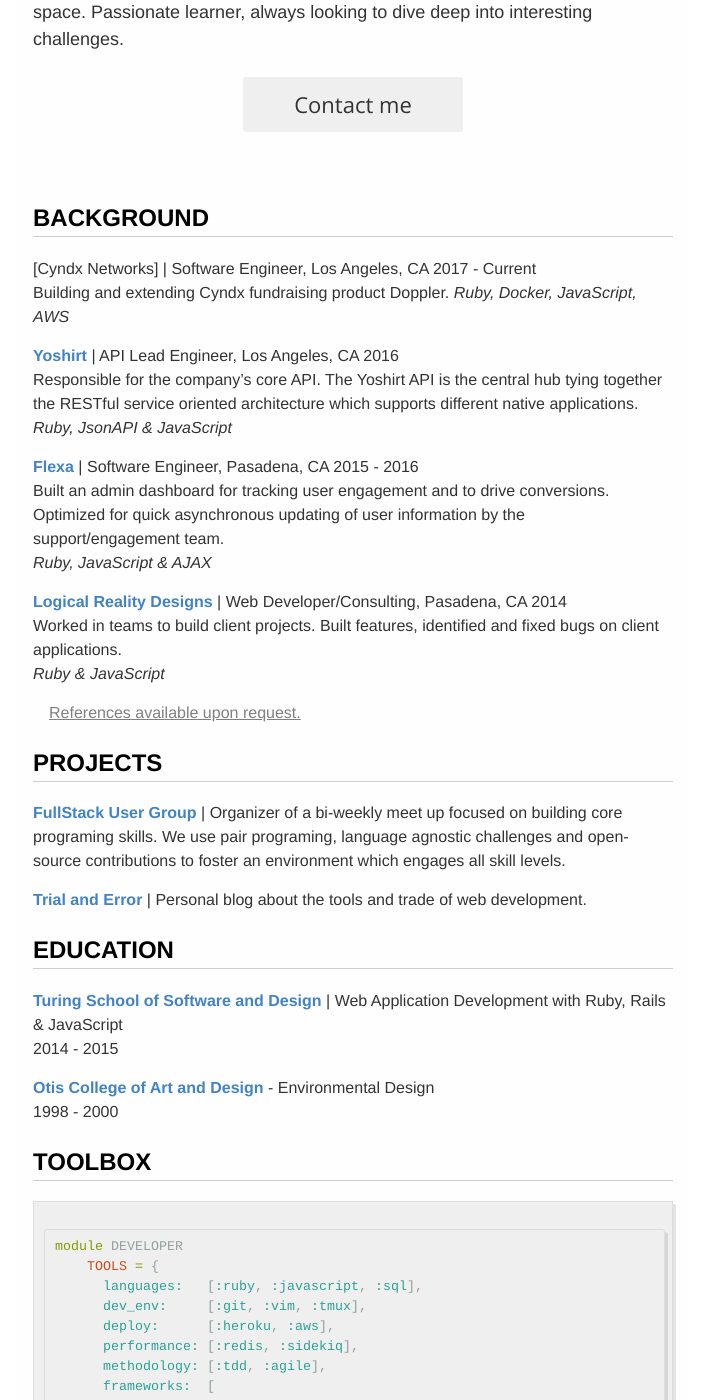
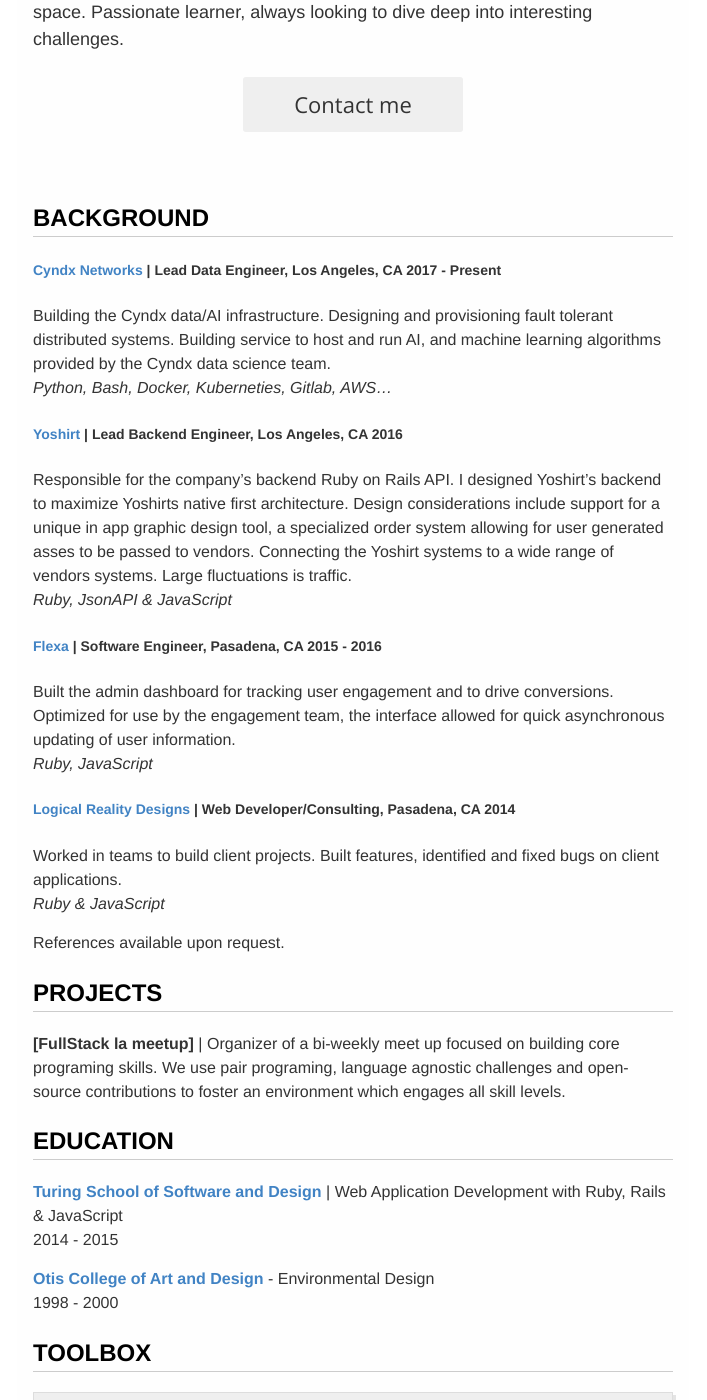
Before and after one commit to kpearson/resume, a Jekyll site: the page built from index.md, in a window 1280 px wide and 1400 px high, scrolled down 355 px. Shown: the whole window, without its empty margins (287-994 px from the left). Built offline with Jekyll 4.4.1, drawn with Linux system fonts in a browser that asks for light colours; nearby versions of some CDN libraries; some of the changed text lies outside the part shown.

Commit message:
Update Cyndx info

````diff
--- a/_includes/resume.md
+++ b/_includes/resume.md
@@ -1,24 +1,35 @@
 BACKGROUND
 ----------
 
-[Cyndx Networks] | Software Engineer, Los Angeles, CA 2017 - Current
-Building and extending Cyndx fundraising product Doppler.
-_Ruby, Docker, JavaScript, AWS_
+##### [Cyndx Networks] | Lead Data Engineer, Los Angeles, CA 2017 - Present
+Building the Cyndx data/AI infrastructure. Designing and provisioning fault
+tolerant distributed systems. Building service to host and run AI, and machine
+learning algorithms provided by the Cyndx data science team.
+_Python, Bash, Docker, Kuberneties, Gitlab, AWS..._
 
-__[Yoshirt]__ | API Lead Engineer, Los Angeles, CA 2016
-Responsible for the company's core API. The Yoshirt API is the central hub tying together the RESTful service oriented architecture which supports different native applications.
+##### [Yoshirt] | Lead Backend Engineer, Los Angeles, CA 2016
+Responsible for the company's backend Ruby on Rails API. I designed Yoshirt's
+backend to maximize Yoshirts native first architecture. Design considerations
+include support for a unique in app graphic design tool, a specialized order
+system allowing for user generated asses to be passed to vendors. Connecting
+the Yoshirt systems to a wide range of vendors systems. Large fluctuations is
+traffic.
 _Ruby, JsonAPI & JavaScript_
 
-__[Flexa]__ | Software Engineer, Pasadena, CA 2015 - 2016
-Built an admin dashboard for tracking user engagement and to drive conversions. Optimized for quick asynchronous updating of user information by the support/engagement team.
-_Ruby, JavaScript & AJAX_
+##### [Flexa] | Software Engineer, Pasadena, CA 2015 - 2016
+Built the admin dashboard for tracking user engagement and to drive conversions.
+Optimized for use by the engagement team, the interface allowed for quick
+asynchronous updating of user information.
+_Ruby, JavaScript_
 
-__[Logical Reality Designs]__ | Web Developer/Consulting, Pasadena, CA 2014
-Worked in teams to build client projects. Built features, identified and fixed bugs on client applications.
+##### [Logical Reality Designs] | Web Developer/Consulting, Pasadena, CA 2014
+Worked in teams to build client projects. Built features, identified and fixed
+bugs on client applications.
 _Ruby & JavaScript_
 
->References available upon request.
+References available upon request.
 
+[Cyndx Networks]:          http://bit.ly/2Mp3VHE
 [Yoshirt]:                 http://bit.ly/yo-shirt
 [Flexa]:                   http://bit.ly/flexa-inc
 [Logical Reality Designs]: http://bit.ly/lrddesign
@@ -26,16 +37,12 @@
 PROJECTS
 --------
 
-__[FullStack User Group]__ \| Organizer of a bi-weekly meet up focused on
+__[FullStack la meetup]__ \| Organizer of a bi-weekly meet up focused on
  building core programing skills. We use pair programing, language agnostic
  challenges and open-source contributions to foster an environment which
  engages all skill levels.
 
-__[Trial and Error]__ \| Personal blog about the tools and trade of web
- development.
-
 [FullStack User Group]: http://bit.ly/fullstack-meetup
-[Trial and Error]:      http://bit.ly/trial-error
 
 EDUCATION
 ---------
@@ -55,11 +62,8 @@
 ``` ruby
 module DEVELOPER
     TOOLS = {
-      languages:   [:ruby, :javascript, :sql],
-      dev_env:     [:git, :vim, :tmux],
-      deploy:      [:heroku, :aws],
-      performance: [:redis, :sidekiq],
-      methodology: [:tdd, :agile],
+      languages:   [:ruby, :python, :bash, :javascript, :sql],
+      dev_ops:     [:aws, :docker, :kuberneties, ci_cd: [:gitlab]],
       frameworks:  [
         :rails, :rspec, :jsonapi, {frontend: [:bootstrap, :foundation]}
       ]
````
Also changed, not shown: Gemfile.lock.
